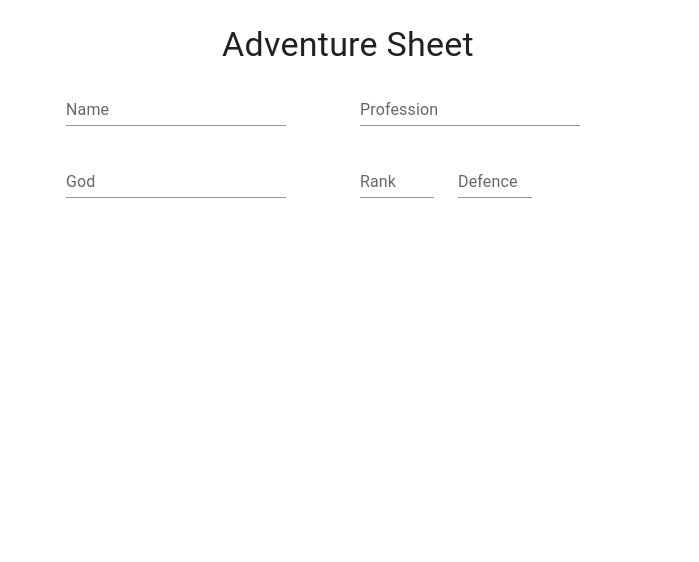
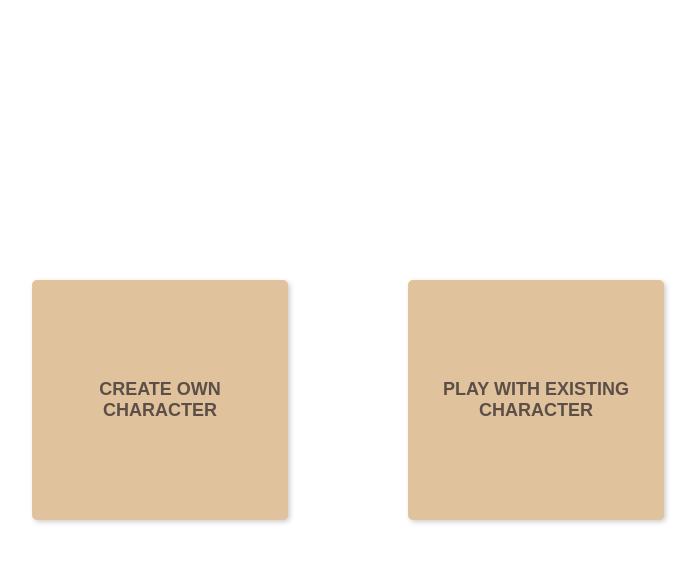
Before and after one commit to keykey7/fabbwled, a React (Vite) app in the folder fabbwled-frontend/: page /create in a window 1280 px wide. Shown: the top 562 px of the page, without its empty margins (292-991 px from the left). Built offline with nearby package versions, Linux system fonts and the light colour scheme.

Commit message:
Link buttons to creation sheet

```diff
--- a/fabbwled-frontend/src/App.tsx
+++ b/fabbwled-frontend/src/App.tsx
@@ -1,14 +1,17 @@
-import { Route, Routes } from "react-router";
+import {Route, Routes} from "react-router";
 import AdventureSheet from "./routes/create/AdventureSheet.tsx";
 import Game from "./routes/game/Game.tsx";
+import ChooseCreate from "./routes/create/ChooseCreate.tsx";
 
 function App() {
-  return (
-    <Routes>
-      <Route path="/create" element={<AdventureSheet />} />
-      <Route path="/game" element={<Game />} />
-    </Routes>
-  );
+    return (
+        <Routes>
+            <Route path="/create" element={<ChooseCreate/>}/>
+            <Route path="/create/character" element={<AdventureSheet/>}/>
+            <Route path="/create/existing-character"/> {/* TODO: Implement Character template site */}
+            <Route path="/game" element={<Game/>}/>
+        </Routes>
+    );
 }
 
 export default App;
```
